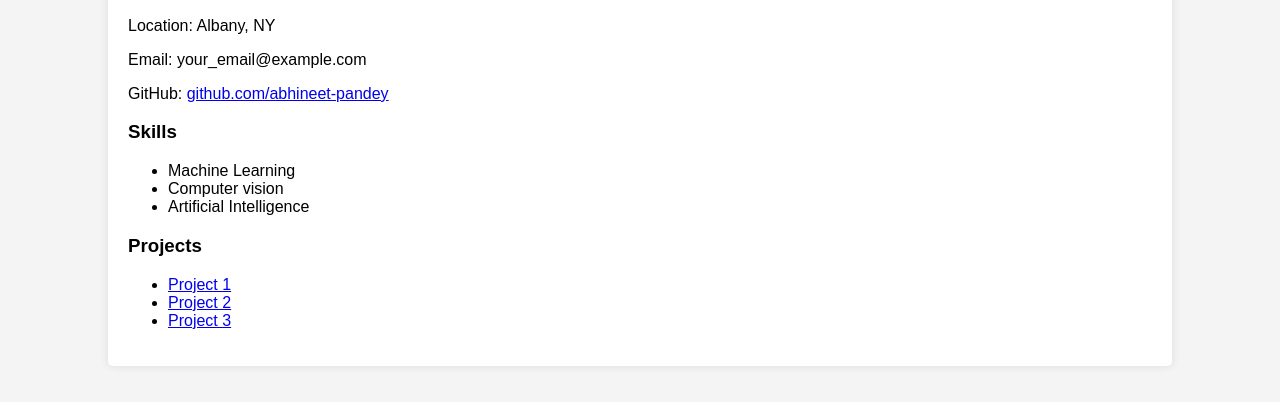
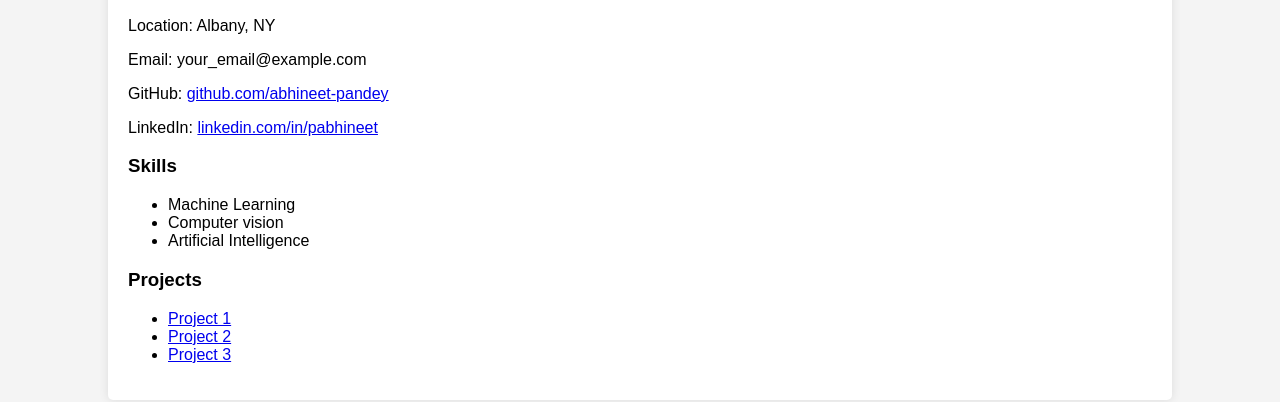
Before and after one commit to abhineet-pandey/abhineet-pandey.github.io, a plain HTML site: page index.html in a window 1280 px wide. Shown: the part 346-748 px from the top of the page. Drawn offline with Linux system fonts and the light colour scheme.

Commit message:
Update index.html

```diff
--- a/index.html
+++ b/index.html
@@ -51,6 +51,8 @@
         <p>Location: Albany, NY</p>
         <p>Email: your_email@example.com</p>
         <p>GitHub: <a href="https://github.com/abhineet-pandey">github.com/abhineet-pandey</a></p>
+        <p>LinkedIn: <a href="https://www.linkedin.com/in/pabhineet">linkedin.com/in/pabhineet</a></p>
+
         <h3>Skills</h3>
         <ul>
             <li>Machine Learning</li>
```
